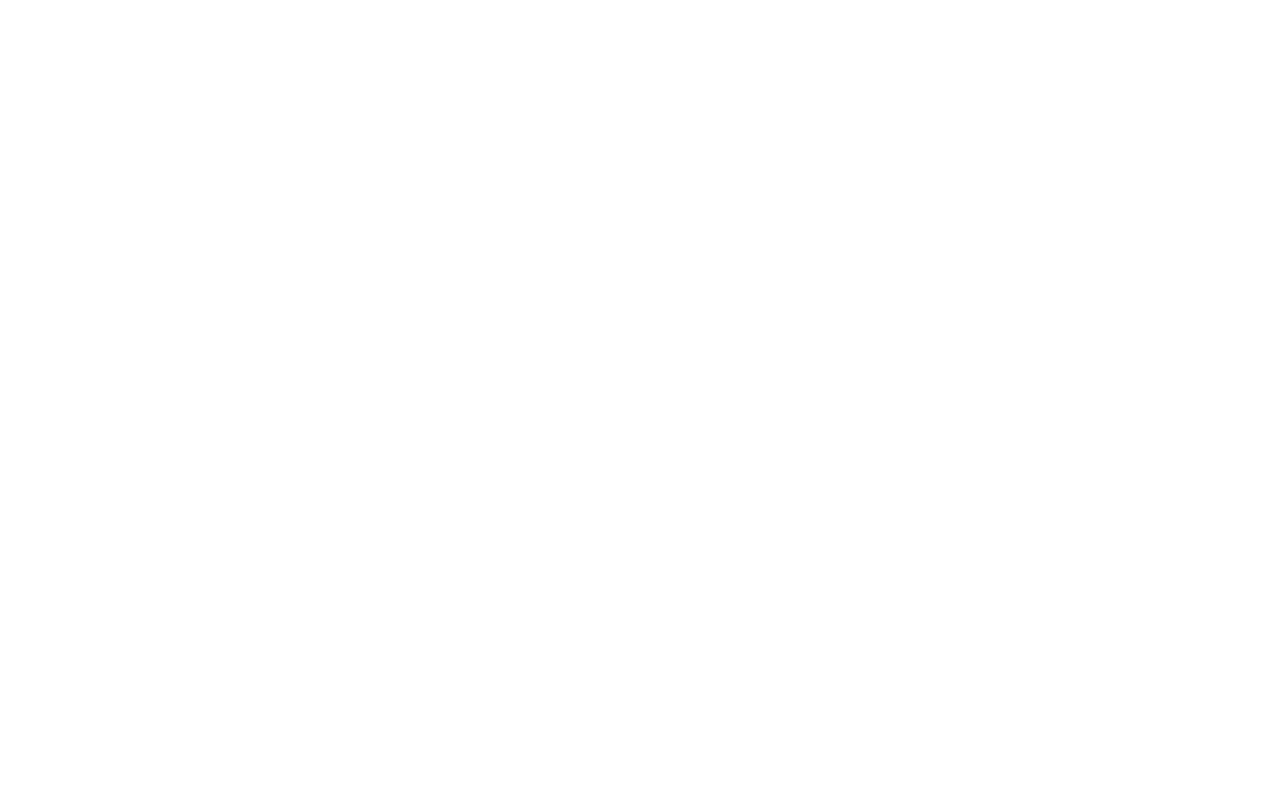
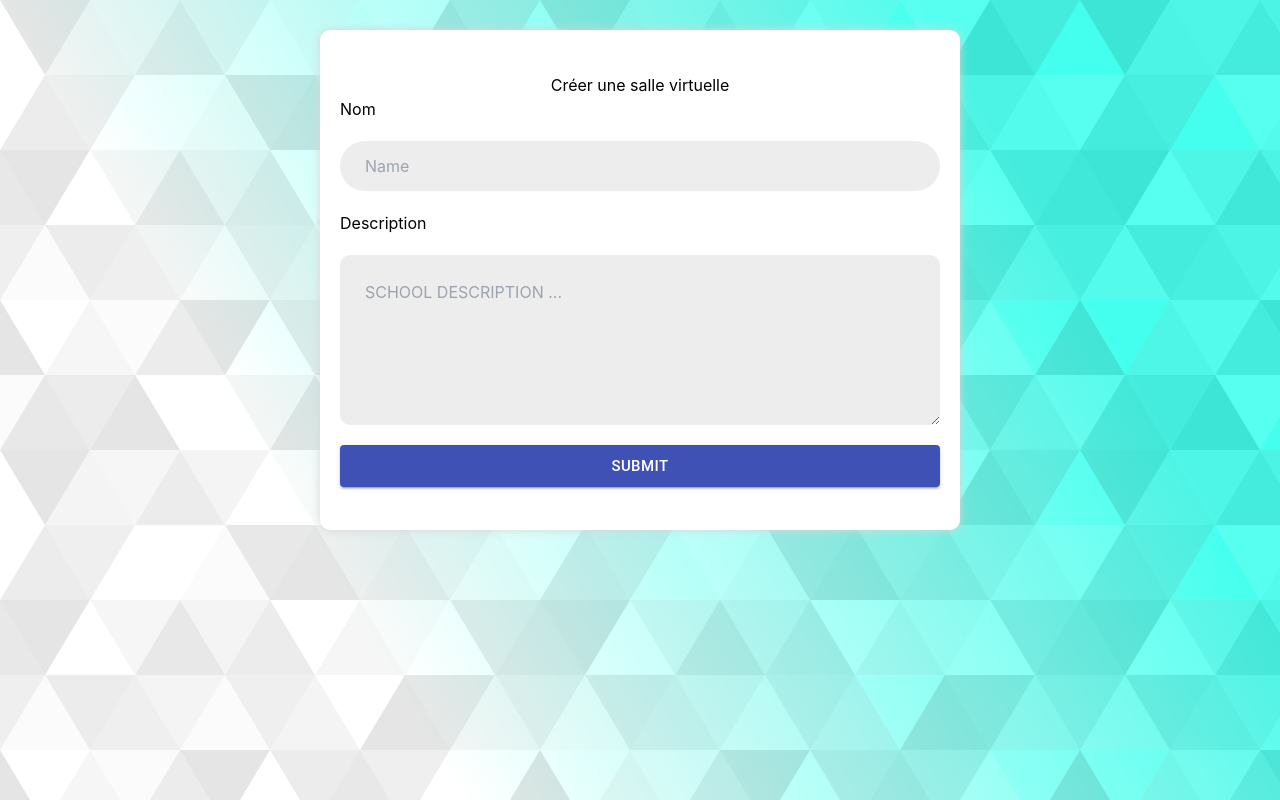
Before and after one commit to Meshavegas/ap, a React (Create React App) app: page /createclass in a window 1280 px wide. Before the commit this address had no page. Built offline with nearby package versions, Linux system fonts and the light colour scheme.

Commit message:
Developer forms 1

```diff
--- a/src/App.js
+++ b/src/App.js
@@ -24,6 +24,7 @@
 import Acceuil from "./Pages/Acceuil";
 import Etablissements from "./Pages/Etablissements";
 import CreateSchool from "./Pages/CreateSchool";
+import CreateClass from "./Pages/CreateClass";
 
 const App = () => {
   return (
@@ -42,6 +43,7 @@
             <Route path="/schools" element={<SchoolDetailsHeader />} />
             <Route path="/etablisement" element={<Etablissements />} />
             <Route path="/createschool" element={<CreateSchool />} />
+            <Route path="/createclass" element={<CreateClass />} />
           </Route>
         </Routes>
       </BrowserRouter>
--- a/src/Pages/CreateClass.js
+++ b/src/Pages/CreateClass.js
@@ -2,7 +2,7 @@
 import { useState } from 'react'
 import { TextField, Button } from '@material-ui/core'
 
-function CreateSchool() {
+function CreateClass() {
     const [PostData, setPostData] = useState({
         name: '',
         info: ''
@@ -43,4 +43,4 @@
     )
 }
 
-export default CreateSchool
+export default CreateClass
```
